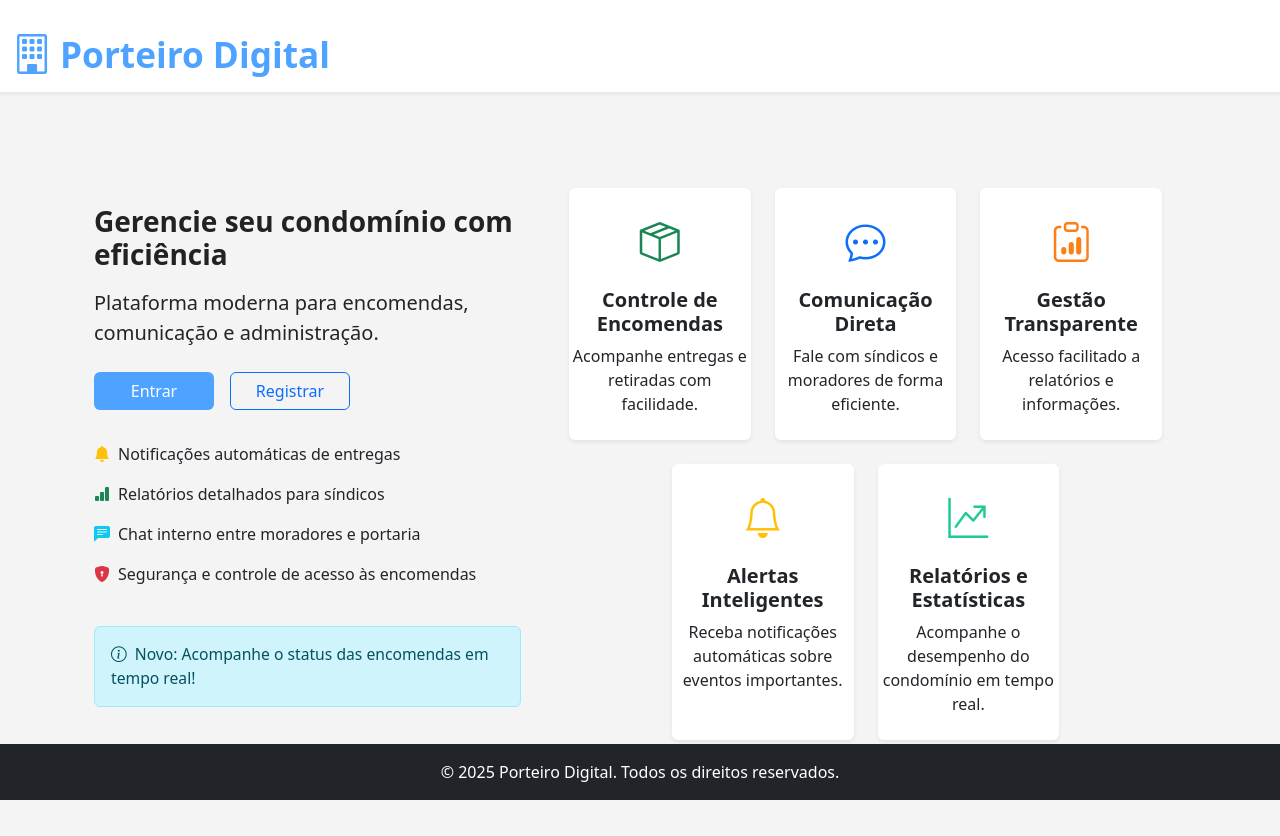
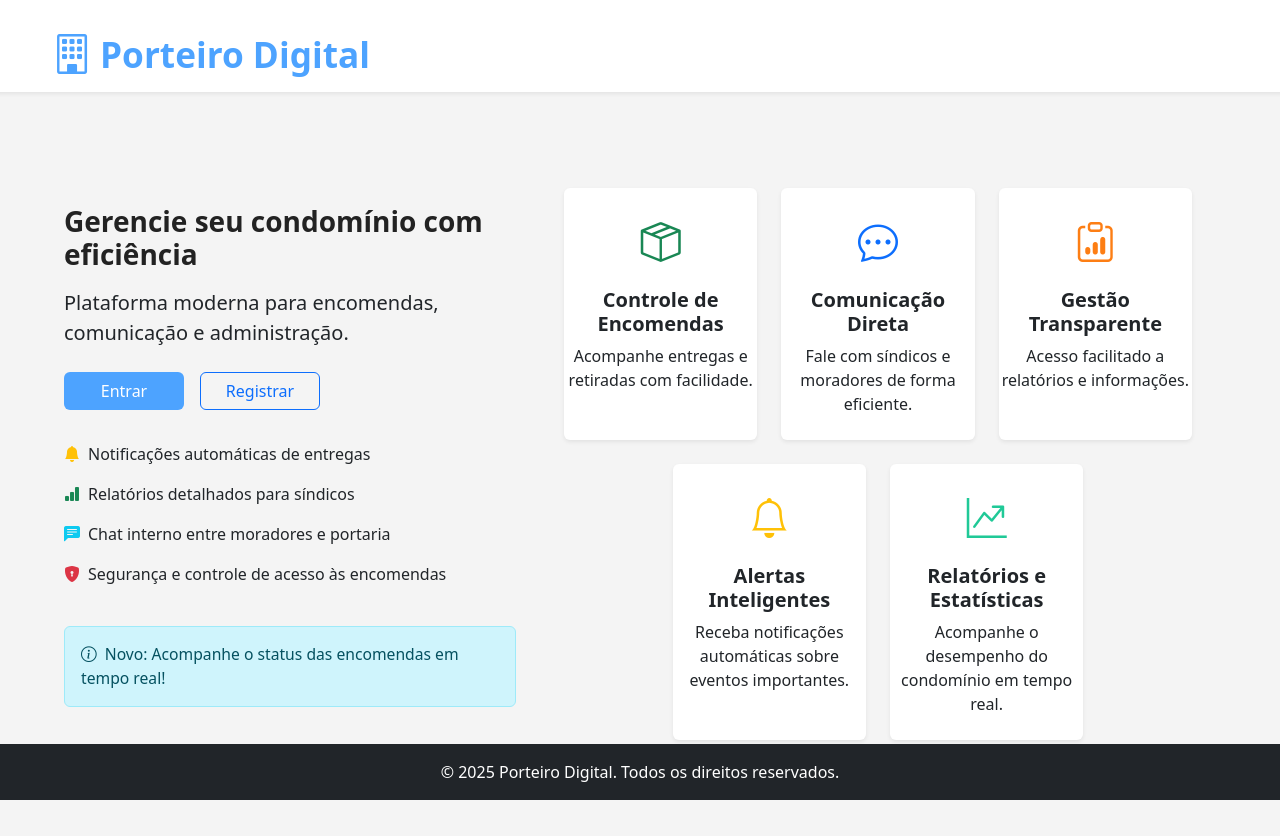
Before and after one commit to NicolasGayb/PorteiroDigital, a Flask app: page / in a window 1280 px wide. Run offline with Flask 3, Linux system fonts and the light colour scheme.

Commit message:
remodelar homepage

```diff
--- a/templates/index.html
+++ b/templates/index.html
@@ -13,13 +13,13 @@
   <div class="container-fluid px-0" style="min-height: 100vh;">
     <!-- Topo com logo e título centralizado -->
     <div class="row pt-4 pb-2 bg-white shadow-sm align-items-center" style="min-height: 80px;">
-      <div class="col-12 d-flex justify-content-start align-items-center ps-4">
+      <div class="col-12 d-flex align-items-center" style="max-width: 1200px; margin: 0 auto;">
         <i class="bi bi-building" style="font-size: 2.5rem; color: #4da3ff;"></i>
         <h1 class="fw-bold ms-2 mb-0" style="color: #4da3ff; font-size: 2.2rem; vertical-align: middle;">Porteiro Digital</h1>
       </div>
     </div>
     <!-- Hero e recursos -->
-    <div class="container-xl py-5">
+    <div class="container-xl py-5" style="max-width: 1200px; margin: 0 auto;">
       <div class="row align-items-stretch justify-content-between flex-lg-nowrap flex-wrap">
         <div class="col-lg-5 col-md-7 col-12 px-4 py-5 d-flex flex-column justify-content-center align-items-start">
           <h3 class="fw-bold mb-3" style="color: #222;">Gerencie seu condomínio com eficiência</h3>
```
